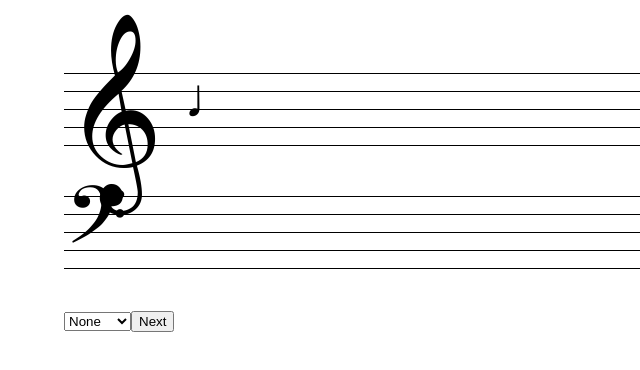
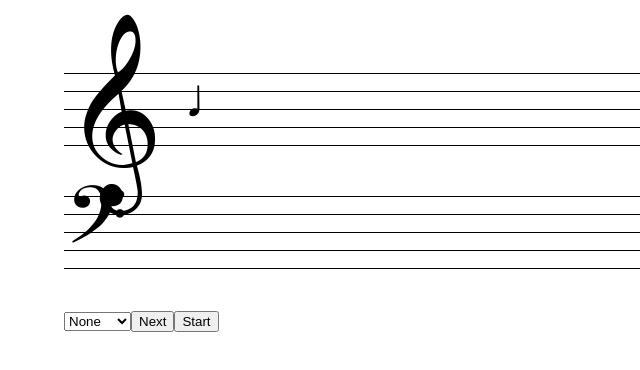
Before and after one commit to reergymerej/note-quizzer, a React (Create React App) app: page / in a window 1280 px wide. Shown: the top 370 px of the page, without its empty margins (0-640 px from the left). Built offline with nearby package versions, Linux system fonts and the light colour scheme.

Commit message:
Add a countdown

```diff
--- a/src/App.js
+++ b/src/App.js
@@ -74,6 +74,7 @@ class App extends Component {
     labelMode: "none",
     input: "",
     disable: false,
+    time: 0,
   }
 
   componentDidMount() {
@@ -114,17 +115,32 @@ class App extends Component {
     })
   }
 
+  handleStartClick = () => {
+    this.setState({ time: 30 })
+
+    this.gameInterval = setInterval(() => {
+      const time = this.state.time - 1
+      this.setState({ time: time })
+      if (!time) {
+        clearTimeout(this.gameInterval)
+      }
+    }, 1000)
+  }
+
   componentWillUnmount() {
-    this.clearTimeout(this.timer)
+    clearTimeout(this.timer)
+    clearTimeout(this.gameInterval)
   }
 
   render() {
+    const running = this.state.time > 0
     return (
       <div className="App">
         <Treble on={this.state.on} labels={this.state.labelMode} />
         <Bass on={this.state.on} labels={this.state.labelMode} />
+
         <div className="Tools">
-          { !this.state.running &&
+          { !running &&
             <select onChange={this.handleSelectChange} value={this.state.labelMode}>
               <option value="none">None</option>
               <option value="all">All</option>
@@ -132,11 +148,15 @@ class App extends Component {
             </select>
           }
 
-          <button onClick={this.handleNextClick}>
-            Next
-          </button>
+          { !running &&
+            <button onClick={this.handleNextClick}>Next</button>
+          }
 
-          { this.state.running &&
+          { !running &&
+            <button onClick={this.handleStartClick}>Start</button>
+          }
+
+          { running &&
             <input
               className="input"
               onChange={this.handleInputChange}
```
